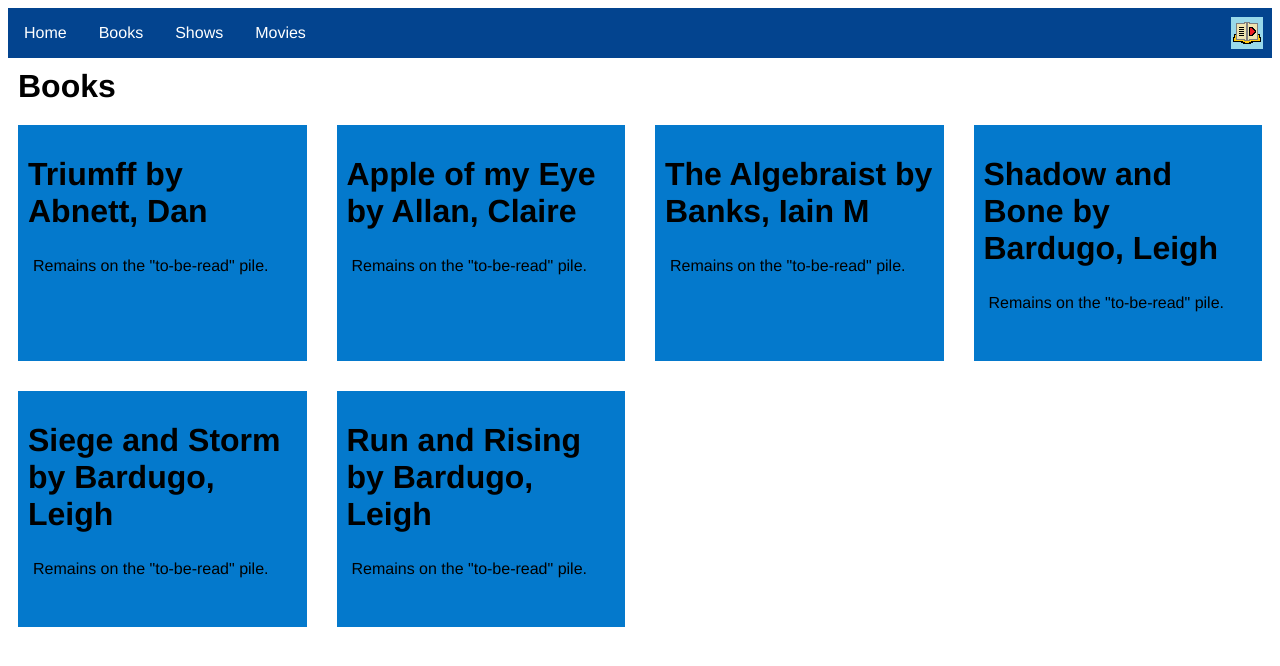
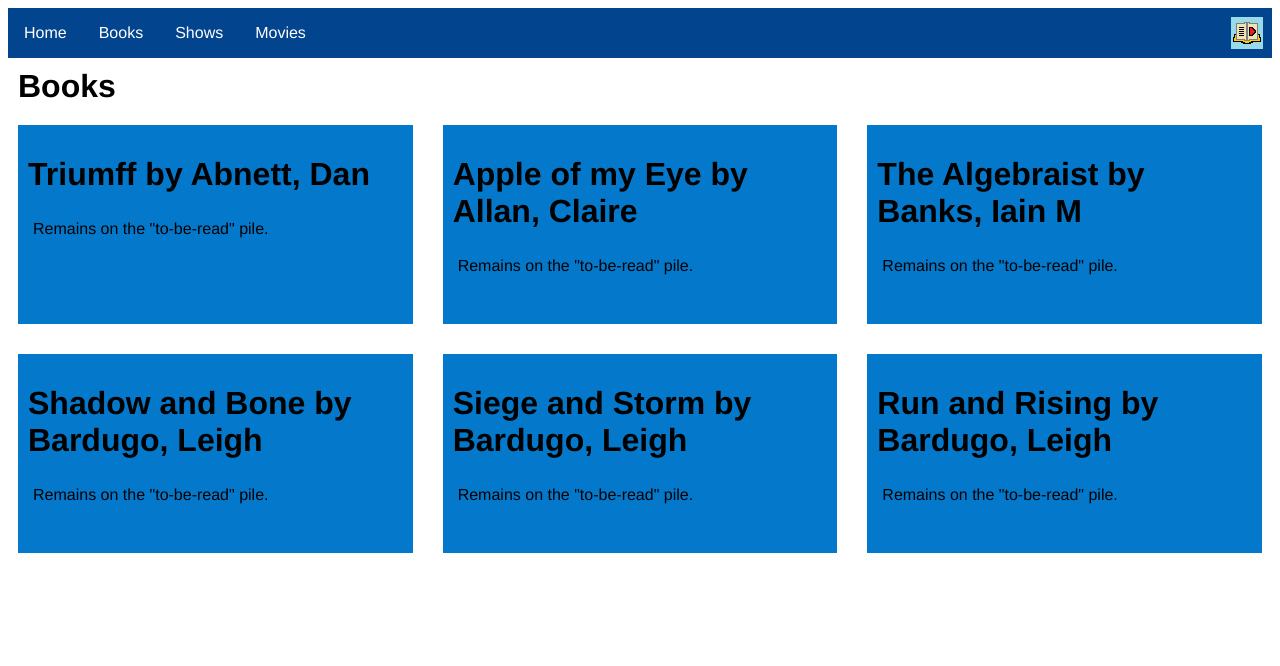
Before and after one commit to westkath/venato, a React (Create React App) app: page /venato/books in a window 1280 px wide. Shown: the top 666 px of the page. Built offline with nearby package versions, Linux system fonts and the light colour scheme.

Commit message:
Project Development
Changes:
- updating for more consistent adjustment of columns

```diff
--- a/src/components/Styles.js
+++ b/src/components/Styles.js
@@ -81,15 +81,15 @@ const Tiles = styled.div`
     }
 
     @media ${devices.mobileL} {
+        grid-template-columns: repeat(1, 1fr);
+    }
+
+    @media ${devices.tablet} {
         grid-template-columns: repeat(2, 1fr);
     }
 
-    @media ${devices.tablet} {
+    @media ${devices.laptop} {
         grid-template-columns: repeat(3, 1fr);
-    }
-
-    @media ${devices.laptop} {
-        grid-template-columns: repeat(4, 1fr);
     }
 
     @media ${devices.laptopL} {
```
